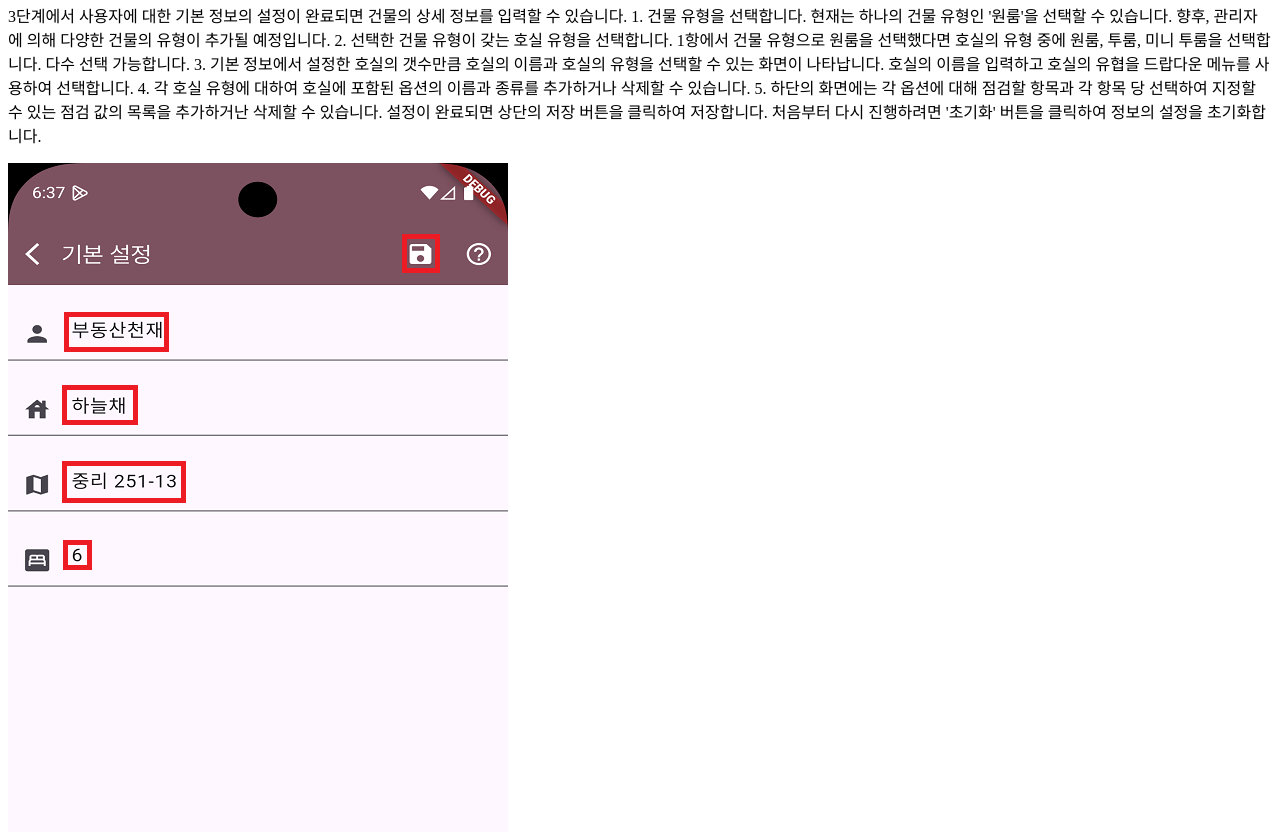
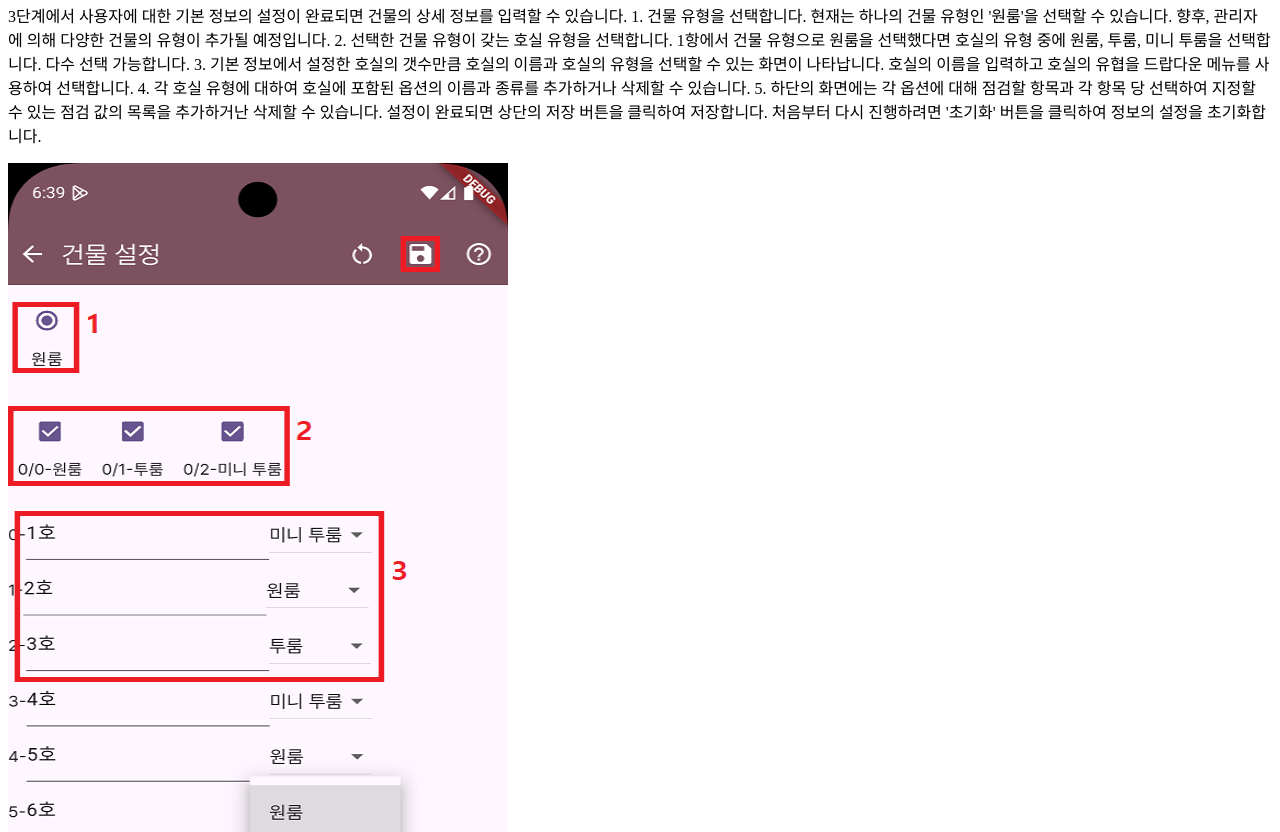
Before and after one commit to optman25/optman25.github.io, a plain HTML site: page guide.html in a window 1280 px wide. Shown: the part 3508-4340 px from the top of the page. Drawn offline with Linux system fonts and the light colour scheme.

Commit message:
Update guide.html

```diff
--- a/guide.html
+++ b/guide.html
@@ -24,6 +24,6 @@
       4. 각 호실 유형에 대하여 호실에 포함된 옵션의 이름과 종류를 추가하거나 삭제할 수 있습니다.
       5. 하단의 화면에는 각 옵션에 대해 점검할 항목과 각 항목 당 선택하여 지정할 수 있는 점검 값의 목록을 추가하거난 삭제할 수 있습니다. 설정이 완료되면 상단의 저장 버튼을 클릭하여 저장합니다.
       처음부터 다시 진행하려면 '초기화' 버튼을 클릭하여 정보의 설정을 초기화합니다.</p>
-    <img width=500 height=1024 src="basic info.png" alt="basic information image">
+    <img width=500 height=1024 src="building details.png" alt="building details image">
   </body>
 </html>
```
